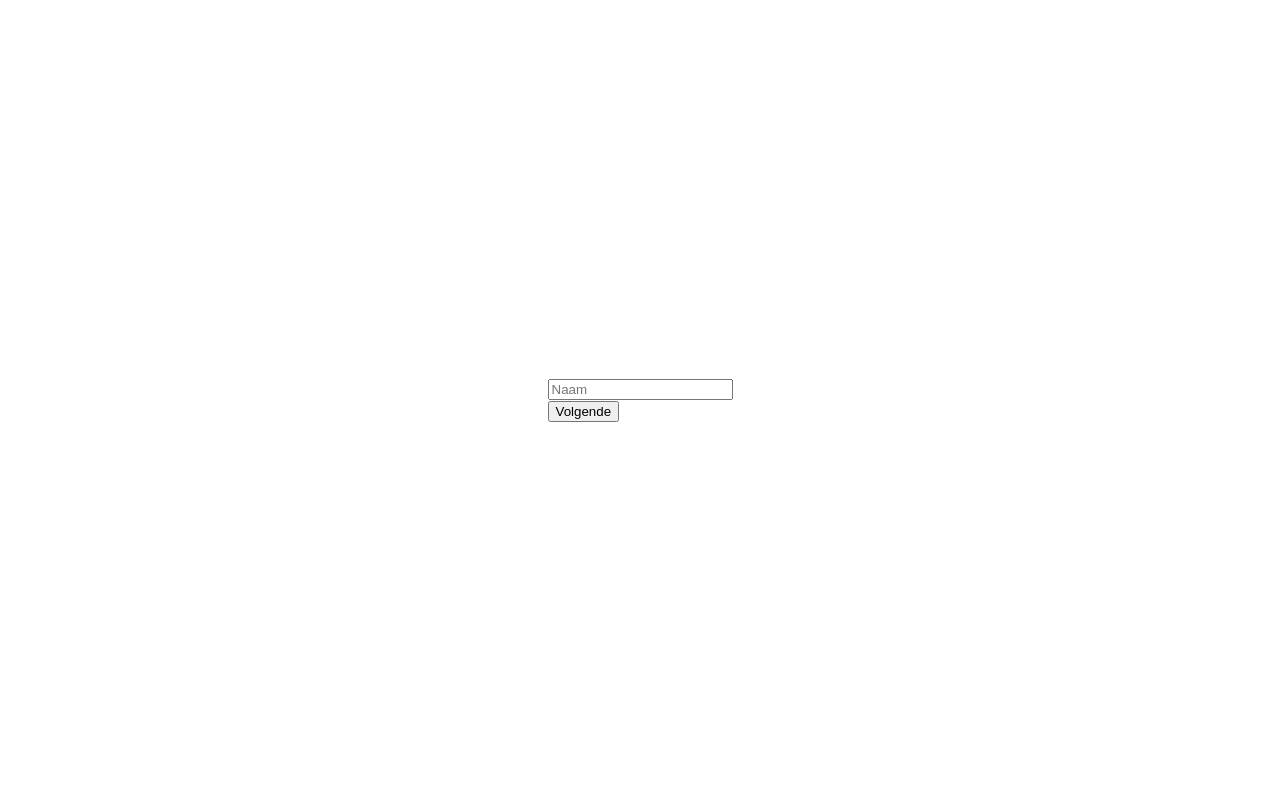
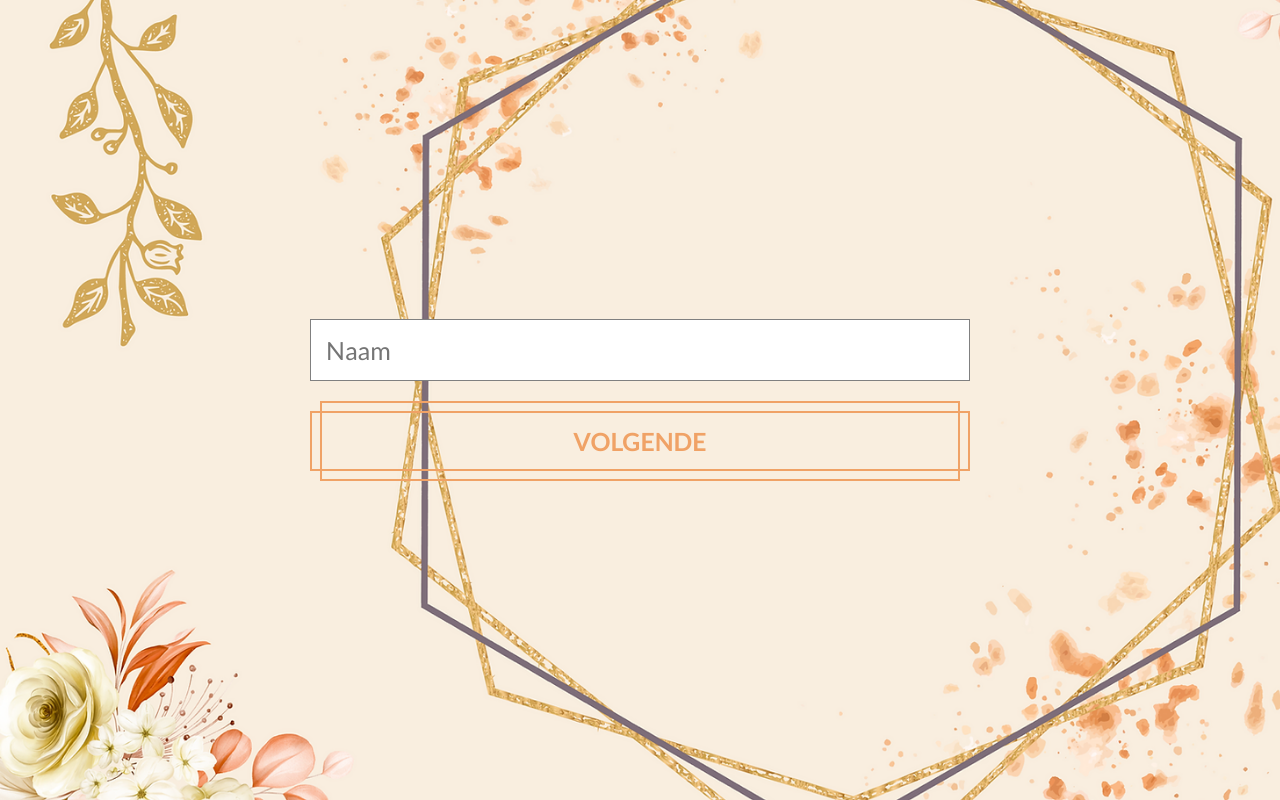
Before and after one commit to pvandenk/wedding, a React (Create React App) app: page / in a window 1280 px wide. Built offline with nearby package versions, Linux system fonts and the light colour scheme.

Commit message:
added basic styling + sendmail functionality

```diff
--- a/package.json
+++ b/package.json
@@ -3,6 +3,7 @@
   "version": "0.1.0",
   "private": true,
   "dependencies": {
+    "@emailjs/browser": "^3.10.0",
     "@testing-library/jest-dom": "^5.16.5",
     "@testing-library/react": "^13.4.0",
     "@testing-library/user-event": "^13.5.0",
--- a/public/index.html
+++ b/public/index.html
@@ -4,29 +4,19 @@
     <meta charset="utf-8" />
     <link rel="icon" href="%PUBLIC_URL%/favicon.ico" />
     <meta name="viewport" content="width=device-width, initial-scale=1" />
-    <meta name="theme-color" content="#000000" />
+    <meta name="theme-color" content="#ffffff" />
     <meta
       name="description"
-      content="Web site created using create-react-app"
+      content="Formulier trouwfeest Xandrien & Peter"
     />
     <link rel="apple-touch-icon" href="%PUBLIC_URL%/logo192.png" />
-    <!--
-      manifest.json provides metadata used when your web app is installed on a
-      user's mobile device or desktop. See https://developers.google.com/web/fundamentals/web-app-manifest/
-    -->
     <link rel="manifest" href="%PUBLIC_URL%/manifest.json" />
-    <!--
-      Notice the use of %PUBLIC_URL% in the tags above.
-      It will be replaced with the URL of the `public` folder during the build.
-      Only files inside the `public` folder can be referenced from the HTML.
-
-      Unlike "/favicon.ico" or "favicon.ico", "%PUBLIC_URL%/favicon.ico" will
-      work correctly both with client-side routing and a non-root public URL.
-      Learn how to configure a non-root public URL by running `npm run build`.
-    -->
-    <title>React App</title>
+    <title>Trouw Xandrien & Peter</title>
+    <link rel="preconnect" href="https://fonts.googleapis.com">
+    <link rel="preconnect" href="https://fonts.gstatic.com" crossorigin>
+    <link href="https://fonts.googleapis.com/css2?family=Lato:wght@400;700&display=swap" rel="stylesheet">
   </head>
-  <body>
+  <body style="background-image: url('%PUBLIC_URL%/images/background.webp');">
     <noscript>You need to enable JavaScript to run this app.</noscript>
     <div id="App"></div>
     <!--
--- a/src/App.css
+++ b/src/App.css
@@ -1,9 +1,42 @@
+/*Global*/
+* {
+	box-sizing: border-box;
+	font-family: 'Lato', sans-serif;
+}
+
 html,
 body,
 #App {
+	--color-primary: #F0A266;
+	--color-primary-dark: #DF8148;
+
+	font-size: 62.5%;
 	height: 100%;
 }
 
+body {
+	background-color: var(--color-primary);
+	background-size: cover;
+}
+
+form,
+input,
+textarea,
+select {
+	width: 100%;
+}
+
+form {
+	display: flex;
+	flex-direction: column;
+	gap: 2rem;
+}
+
+textarea {
+	resize: vertical;
+}
+
+/*Utils*/
 .u-center-page {
 	display: flex;
 	align-items: center;
@@ -16,7 +49,98 @@ body,
 	display: flex;
 }
 
+/*Layouts*/
 .l-container {
 	max-width: 660px;
 	margin: 0 auto;
 }
+
+/*Components*/
+.c-checkbox input {
+	width: auto;
+}
+
+.c-input input {
+	appearance: none;
+	border: 1px solid grey;
+	padding: 15px;
+	font-size: 2.5rem;
+}
+
+.c-button {
+	--offset: 10px;
+	--border-size: 2px;
+
+	display: block;
+	position: relative;
+	padding: 15px;
+	appearance: none;
+	border: 0;
+	background: transparent;
+	color: var(--color-primary);
+	text-transform: uppercase;
+	font-size: 2.5rem;
+	outline: none;
+	cursor: pointer;
+	font-weight: bold;
+	border-radius: 0;
+	box-shadow: inset 0 0 0 var(--border-size) currentcolor;
+	transition: background .8s ease;
+	margin: var(--offset);
+}
+
+.c-button:hover {
+	background-color: rgba(240, 162, 102, 0.1);
+}
+
+.c-button:hover .c-button__horizontal {
+	transform: scaleX(0);
+}
+
+.c-button:hover .c-button__vertical {
+	transform: scaleY(0);
+}
+
+.c-button__horizontal,
+.c-button__vertical {
+	position: absolute;
+	top: var(--horizontal-offset, 0);
+	right: var(--vertical-offset, 0);
+	bottom: var(--horizontal-offset, 0);
+	left: var(--vertical-offset, 0);
+	transition: transform .8s ease;
+	will-change: transform;
+}
+
+.c-button__horizontal::before,
+.c-button__vertical::before {
+	content: '';
+	position: absolute;
+	border: inherit;
+}
+
+.c-button__horizontal {
+	--vertical-offset: calc(var(--offset) * -1);
+	border-top: var(--border-size) solid currentcolor;
+	border-bottom: var(--border-size) solid currentcolor;
+}
+
+.c-button__horizontal::before {
+	 top: calc(var(--vertical-offset) - var(--border-size));
+	 bottom: calc(var(--vertical-offset) - var(--border-size));
+	 left: calc(var(--vertical-offset) * -1);
+	 right: calc(var(--vertical-offset) * -1);
+}
+
+.c-button__vertical {
+	--horizontal-offset: calc(var(--offset) * -1);
+	border-left: var(--border-size) solid currentcolor;
+	border-right: var(--border-size) solid currentcolor;
+}
+
+.c-button__vertical::before {
+	top: calc(var(--horizontal-offset) * -1);
+	bottom: calc(var(--horizontal-offset) * -1);
+	left: calc(var(--horizontal-offset) - var(--border-size));
+	right: calc(var(--horizontal-offset) - var(--border-size));
+}
--- a/src/App.js
+++ b/src/App.js
@@ -1,7 +1,9 @@
 import React, {useState, useEffect} from 'react';
+import emailjs from "@emailjs/browser";
 import Input from './components/Input';
 import Checkbox from "./components/Checkbox";
 import Button from "./components/Button";
+import Select from "./components/Select";
 
 import "./App.css";
 import eventTypes from "./config/eventTypes";
@@ -9,7 +11,8 @@ import invitees from "./config/invitees";
 
 const steps = {
     default: "DEFAULT",
-    subscribe: "SUBSCRIBE"
+    subscribe: "SUBSCRIBE",
+    success: "SUCCESS"
 }
 
 function App() {
@@ -17,6 +20,17 @@ function App() {
     const [user, setUser] = useState({});
     const [withPartner, setWithPartner] = useState(false);
     const [joiningChildren, setJoiningChildren] = useState([]);
+
+    const joinChildren = (formData) => {
+        let children = [];
+        for (const data of formData) {
+            if (data.id.startsWith("child")) {
+                children.push(data.value);
+            }
+        }
+
+        return children.length > 0 ? children.join(", ") : "";
+    }
 
     const handleSubmitName = (e) => {
         e.preventDefault();
@@ -44,7 +58,24 @@ function App() {
     const handleSubscribe = (e) => {
         e.preventDefault();
 
-        console.log(e.target.elements);
+        const formData = e.target.elements;
+        const templateParams = {
+            name: formData.name.value,
+            partner: formData.partner ? formData.partner.value : "",
+            children: joinChildren(formData),
+            event: formData.event.value
+        }
+
+        console.log(formData);
+
+        // emailjs.send(
+        //     "service_hanzq3q",
+        //     "template_wks37p9",
+        //     templateParams,
+        //     "5AxzvzQz-HwQmwsd0"
+        // ).then(() => {
+        //     setStep(steps.success);
+        // })
     }
 
     useEffect(() => {
@@ -147,6 +178,32 @@ function App() {
                         }) : null
                     }
 
+                    {/*Event*/}
+                    {user.event === eventTypes.diner ?
+                        <Select
+                            id={"event"}
+                            label="Ik kom naar"
+                            options={[
+                                {
+                                    value: "Beide receptie & diner",
+                                    label: "Beide receptie & diner"
+                                },
+                                {
+                                    value: "Enkel receptie",
+                                    label: "Enkel receptie"
+                                },
+                                {
+                                    value: "Enkel diner & avondfeest",
+                                    label: "Enkel diner & avondfeest"
+                                }
+                            ]}
+                        />
+                        : null
+                    }
+
+                    {/*Comments*/}
+                    <textarea id={"comments"}/>
+
                     <Button
                         type="submit"
                         label={"Bevestigen"}
@@ -154,6 +211,13 @@ function App() {
                 </form>
                 : null
             }
+
+            {step === steps.success ?
+                <p>
+                    Bedankt om er bij te zijn!
+                </p>
+                : null
+            }
         </div>
     );
 }
--- a/src/components/Button.jsx
+++ b/src/components/Button.jsx
@@ -9,6 +9,8 @@ const Button = (props) => {
             disabled={props.disabled}
         >
             {props.label}
+            <div className="c-button__horizontal"></div>
+            <div className="c-button__vertical"></div>
         </button>
     );
 };
--- /dev/null
+++ b/src/components/Select.jsx
@@ -0,0 +1,22 @@
+import React from 'react';
+
+const Select = (props) => {
+    return (
+        <div className={"c-select"}>
+            {props.label ?
+                <label>
+                    {props.label}
+                </label> : null
+            }
+            <select id={props.id} onChange={props.onChange}>
+                {props.options.map((option, index) => (
+                    <option key={index} value={option.value}>
+                        {option.label}
+                    </option>
+                ))}
+            </select>
+        </div>
+    );
+};
+
+export default Select;
--- a/src/config/eventTypes.js
+++ b/src/config/eventTypes.js
@@ -1,6 +1,6 @@
 const eventTypes = {
     reception: "Receptie",
-    diner: "Diner & avondfeest"
+    diner: "Diner & avondfeest",
 }
 
 export default eventTypes;
```
Also changed, not shown: public/images/background.webp (added), 1 other file (tests, documents, lock files or other folders).
